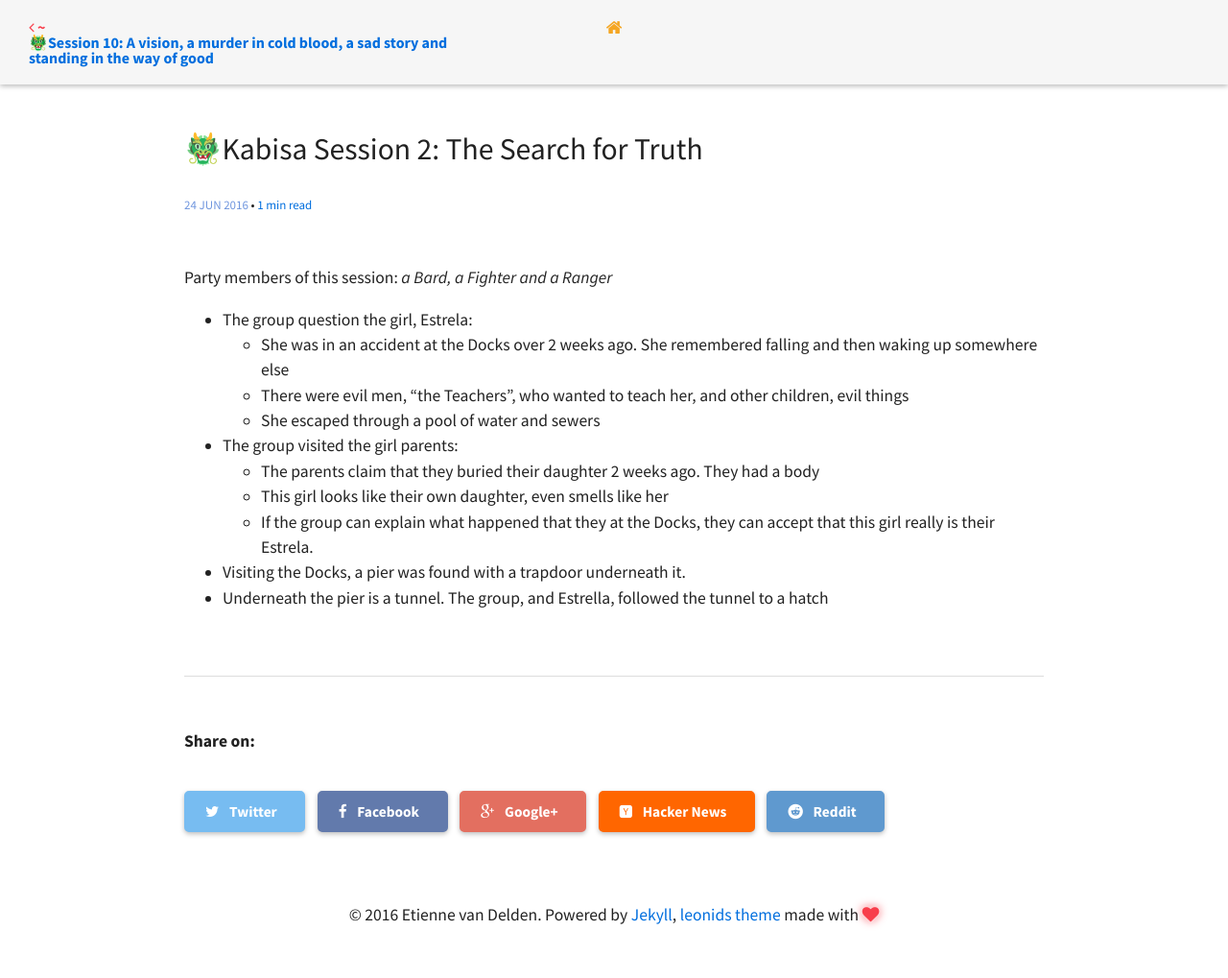
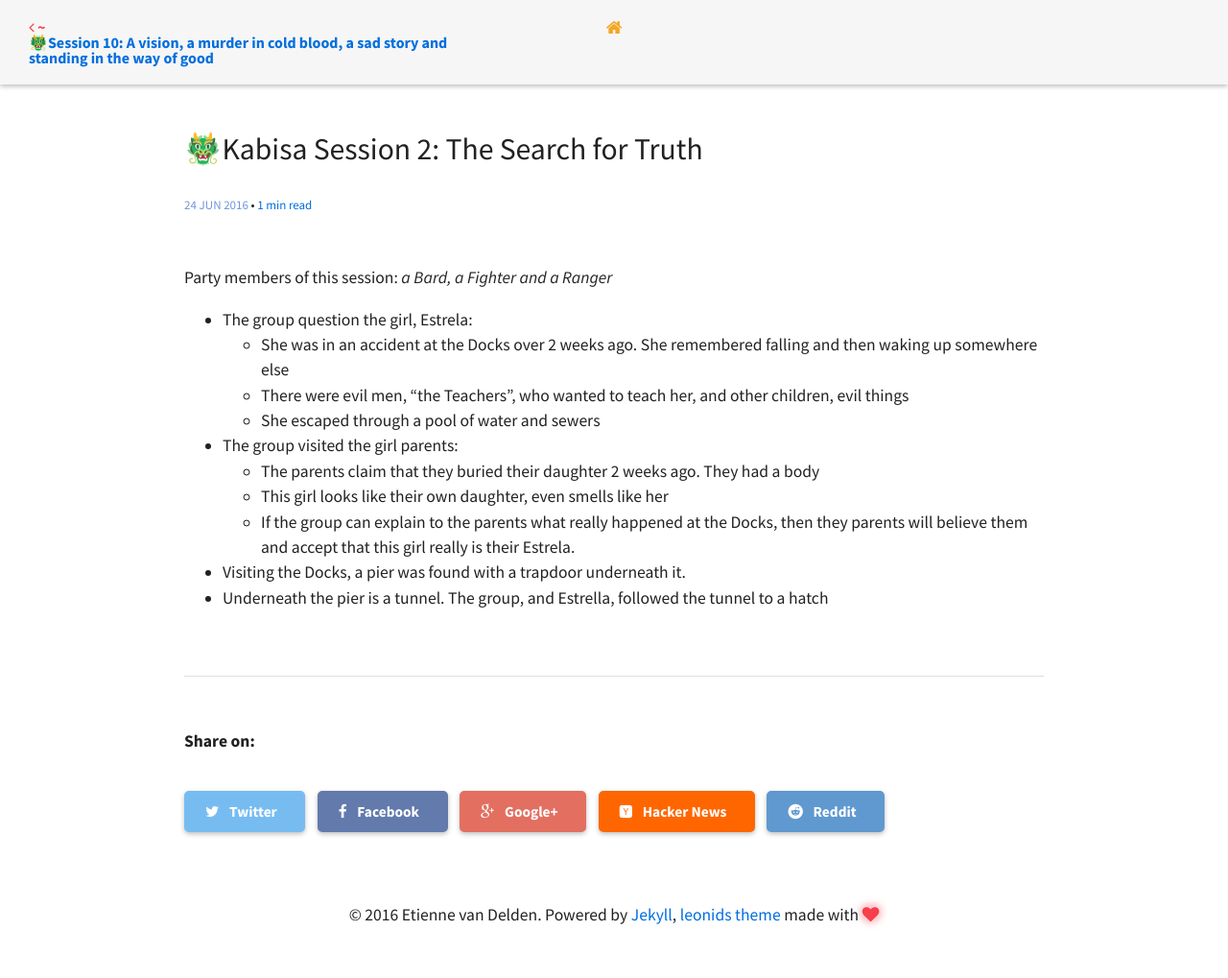
Before and after one commit to eirvandelden/eirvandelden.github.io, a Jekyll site: the page built from _posts/dnd/2016-06-24-kabisa-session-02.markdown, in a window 1280 px wide. Shown: the whole page at 96% size. Built offline with Jekyll 4.4.1, drawn with Linux system fonts in a browser that asks for light colours; comment, search, counter and statistics services are not loaded.

Commit message:
Write actual english

```diff
--- a/_posts/dnd/2016-06-24-kabisa-session-02.markdown
+++ b/_posts/dnd/2016-06-24-kabisa-session-02.markdown
@@ -16,6 +16,6 @@
 - The group visited the girl parents:
   - The parents claim that they buried their daughter 2 weeks ago. They had a body
   - This girl looks like their own daughter, even smells like her
-  - If the group can explain what happened that they at the Docks, they can accept that this girl really is their Estrela.
+  - If the group can explain to the parents what really happened at the Docks, then they parents will believe them and accept that this girl really is their Estrela.
 - Visiting the Docks, a pier was found with a trapdoor underneath it.
 - Underneath the pier is a tunnel. The group, and Estrella, followed the tunnel to a hatch
```
